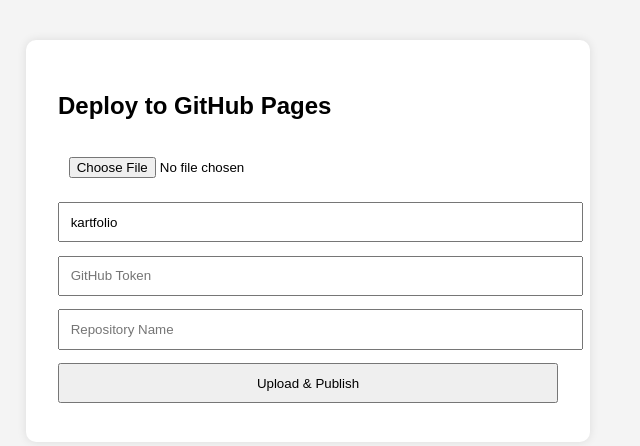
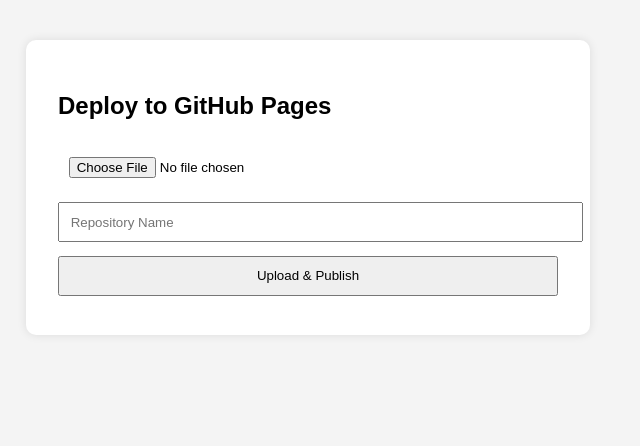
Before and after one commit to KartikeyaLab/render-flask, a Flask app: page / in a window 1280 px wide. Shown: the top 446 px of the page, without its empty margins (332-972 px from the left). Run offline with Flask 3, Linux system fonts and the light colour scheme.

Commit message:
Update index.html

```diff
--- a/templates/index.html
+++ b/templates/index.html
@@ -28,14 +28,6 @@
     <form method="POST" enctype="multipart/form-data">
       <h2>Deploy to GitHub Pages</h2>
       <input type="file" name="zipfile" required />
-      <input
-        type="text"
-        name="username"
-        placeholder="GitHub Username"
-        required
-        value="kartfolio"
-      />
-      <input type="text" name="token" placeholder="GitHub Token" required />
       <input type="text" name="repo" placeholder="Repository Name" required />
       <button type="submit">Upload & Publish</button>
     </form>
```
